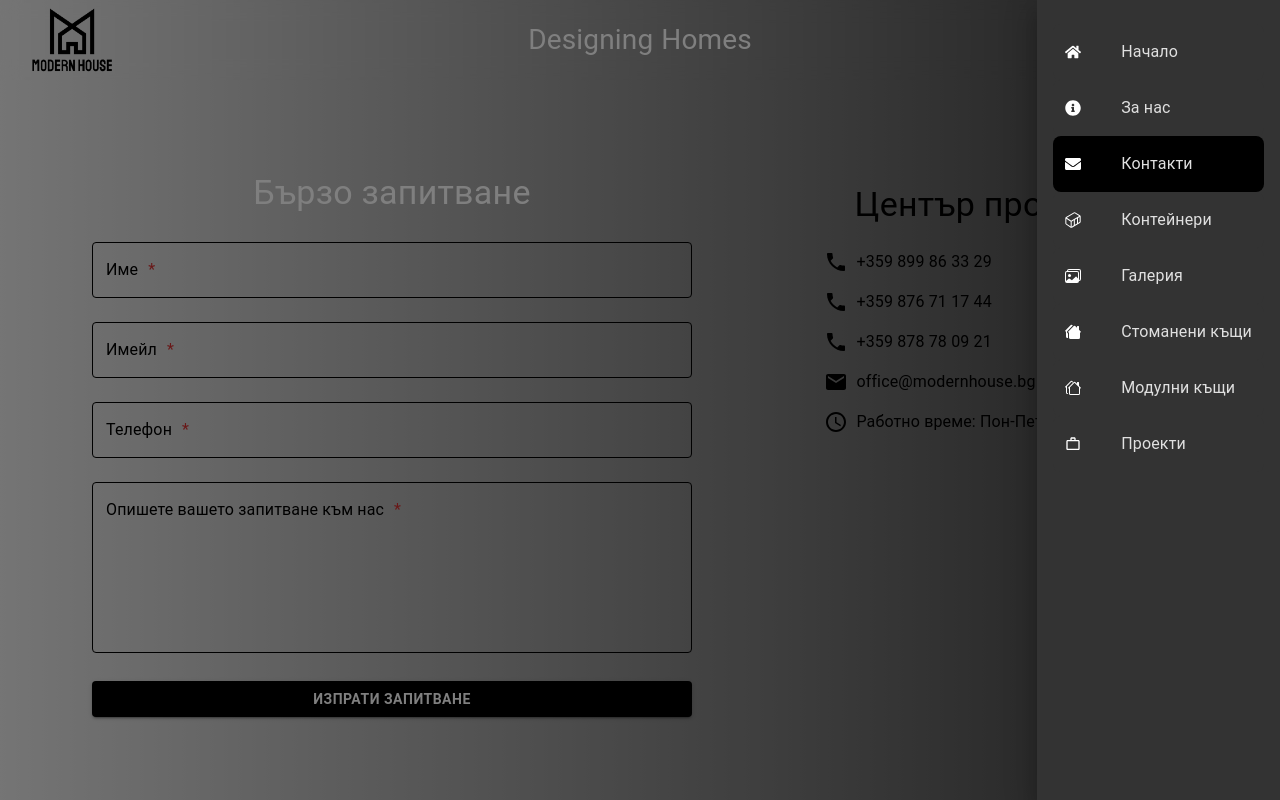
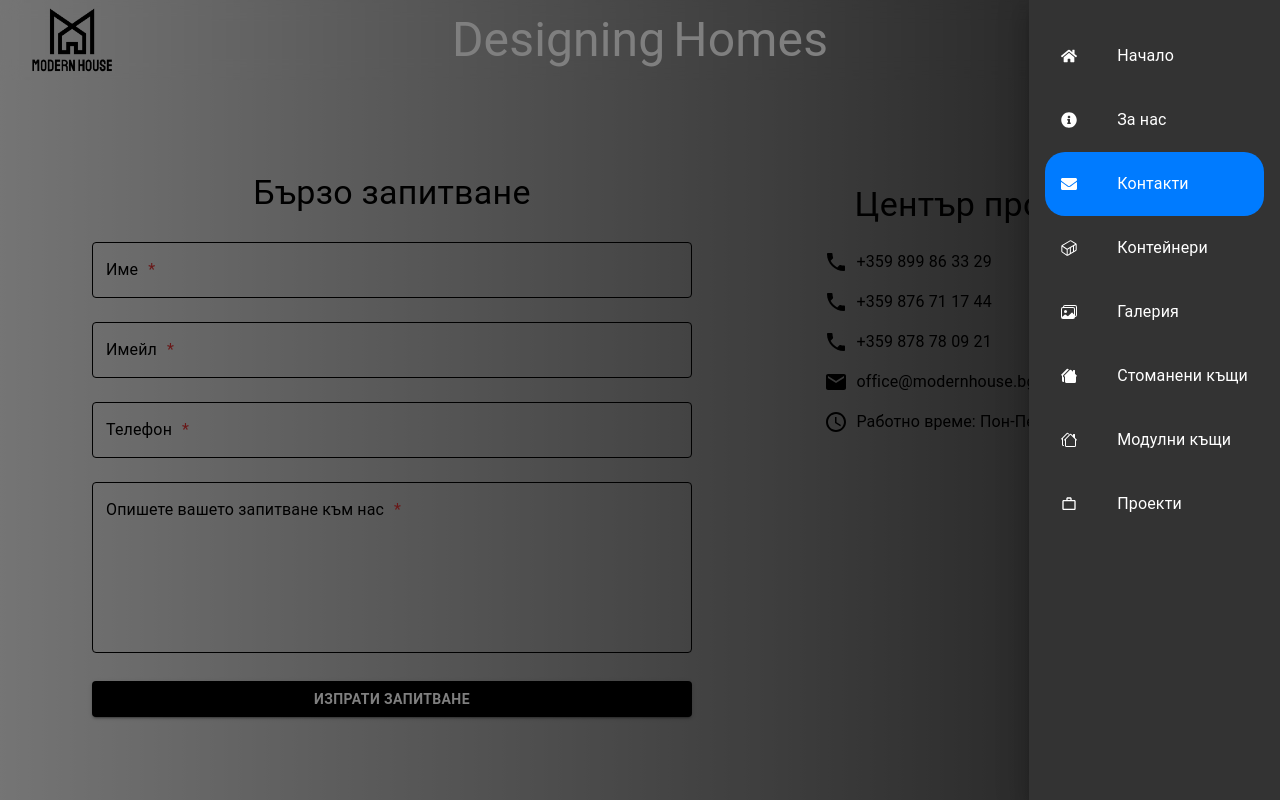
Before and after one commit to A-Trendafilov/Modernhouse, a React (Vite) app: page /Modernhouse/contact in a window 1280 px wide. Both pictures are taken after a click on the element 1234 px from the left and 40 px from the top of the page. Shown: the top 800 px of the page. Built offline with nearby package versions, Linux system fonts and the light colour scheme.

Commit message:
Fix and improve styling

```diff
--- a/src/components/ContactInfo/ContactInfoStyle.js
+++ b/src/components/ContactInfo/ContactInfoStyle.js
@@ -22,10 +22,10 @@ export const getStyles = (theme) => ({
       fontSize: { xs: "0.875rem", sm: "1rem" },
       color: theme.palette.text.primary,
     },
-    iconColor: theme.palette.accent.red,
-    linkColor: theme.palette.text.primary,
+    iconColor: theme.palette.primary.main, // Use primary color for icons
+    linkColor: theme.palette.primary.main, // Use accent color for links
     motionProps: {
-      whileHover: { scale: 1.05, color: theme.palette.accent.red },
+      whileHover: { scale: 1.05, color: theme.palette.action.light }, // Use theme action color on hover
       transition: { duration: 0.3 },
     },
   },
--- a/src/components/Footer/Footer.jsx
+++ b/src/components/Footer/Footer.jsx
@@ -32,8 +32,6 @@ const Footer = () => {
         }}
       >
         <Box sx={styles.infoContainer}>
-          {" "}
-          {/* Updated this Box with the new style */}
           <Typography variant="h6" sx={styles.title}>
             Свържете се с нас
           </Typography>
@@ -44,16 +42,18 @@ const Footer = () => {
             linkColor={styles.infoList.linkColor}
             motionProps={styles.infoList.motionProps}
           />
+
           <Typography variant="h6" sx={styles.title}>
             Нашите локации
           </Typography>
           <InfoList
-            items={locations} // Ensure locations is passed here
+            items={locations}
             textStyle={styles.infoList.textStyle}
             iconColor={styles.infoList.iconColor}
             linkColor={styles.infoList.linkColor}
             motionProps={styles.infoList.motionProps}
           />
+
           <Typography variant="h6" sx={styles.title}>
             Последвайте ни
           </Typography>
--- a/src/components/Footer/FooterStyle.js
+++ b/src/components/Footer/FooterStyle.js
@@ -28,7 +28,7 @@ export const getStyles = (theme) => ({
         iconColor: theme.palette.text.primary,
         linkColor: theme.palette.text.primary,
         motionProps: {
-            whileHover: { scale: 1.05, color: theme.palette.action.main },
+            whileHover: { scale: 1.05, color: theme.palette.action.hover },
             transition: { duration: 0.3 },
         },
     },
--- a/src/components/Form/ContactForm.jsx
+++ b/src/components/Form/ContactForm.jsx
@@ -2,9 +2,9 @@ import React from "react";
 import { useForm } from "react-hook-form";
 import { yupResolver } from "@hookform/resolvers/yup";
 import * as Yup from "yup";
-import { Box, Typography, Button, useTheme } from "@mui/material"; // Import useTheme
-import FormField from "./FormField"; // Import the FormField component
-import SnackbarAlert from "./SnackbarAlert"; // Import the SnackbarAlert component
+import { Box, Typography, Button, useTheme, CircularProgress } from "@mui/material"; // Import CircularProgress for loading state
+import FormField from "./FormField";
+import SnackbarAlert from "./SnackbarAlert";
 
 // Define validation schema
 const validationSchema = Yup.object().shape({
@@ -24,11 +24,11 @@ const validationSchema = Yup.object().shape({
 });
 
 const ContactForm = () => {
-  const theme = useTheme(); // Access the theme
+  const theme = useTheme();
   const {
     register,
     handleSubmit,
-    formState: { errors },
+    formState: { errors, isSubmitting }, // Add isSubmitting to track submission state
     reset,
   } = useForm({
     resolver: yupResolver(validationSchema),
@@ -53,7 +53,7 @@ const ContactForm = () => {
         setSnackbarSeverity("success");
         reset();
       } else {
-        throw new Error("Неуспешно изпращане на съобщението."); // Throw error if response not OK
+        throw new Error("Неуспешно изпращане на съобщението.");
       }
     } catch (error) {
       setSnackbarMessage(
@@ -73,7 +73,7 @@ const ContactForm = () => {
     <Box
       sx={{
         padding: theme.spacing(2.5),
-        backgroundColor: "transparent", // Set background to transparent
+        backgroundColor: "transparent",
       }}
     >
       <Typography variant="h4" gutterBottom textAlign="center">
@@ -122,8 +122,9 @@ const ContactForm = () => {
           type="submit"
           fullWidth
           sx={{ marginTop: theme.spacing(2.5) }}
+          disabled={isSubmitting} // Disable button while submitting
         >
-          Изпрати запитване
+          {isSubmitting ? <CircularProgress size={24} color="inherit" /> : "Изпрати запитване"}
         </Button>
 
         <Box sx={{ mt: 10, maxWidth: "600px" }}>
--- a/src/components/Gallery/FilterButtons.jsx
+++ b/src/components/Gallery/FilterButtons.jsx
@@ -14,13 +14,13 @@ const FilterButtons = ({
   const buttonStyles = (isSelected) => ({
     mx: 1,
     minWidth: 180,
-    backgroundColor: isSelected ? theme.palette.accent.dark : "transparent",
+    backgroundColor: isSelected ? theme.palette.primary.main : "transparent",
     color: isSelected
       ? theme.palette.text.secondary
       : theme.palette.text.primary,
     "&:hover": {
       backgroundColor: isSelected
-        ? theme.palette.highlight.main
+        ? theme.palette.primary.main
         : theme.palette.action.light,
     },
   });
--- a/src/components/Gallery/ImgGallery.jsx
+++ b/src/components/Gallery/ImgGallery.jsx
@@ -56,12 +56,7 @@ const ImgGallery = () => {
         width: "100%",
       }}
     >
-      <Typography
-        variant="h4"
-        align="center"
-        gutterBottom
-        color={theme.palette.accent.red}
-      >
+      <Typography variant="h4" align="center" gutterBottom>
         Галерия
       </Typography>
 
--- a/src/components/Header/DrawerMenu.jsx
+++ b/src/components/Header/DrawerMenu.jsx
@@ -13,7 +13,7 @@ const DrawerMenu = ({ handleDrawerToggle }) => {
         textAlign: "center",
         height: "100%", // Ensures full height of drawer
         padding: 2, // Adds padding
-        bgcolor: theme.palette.primary.dark,
+        bgcolor: theme.palette.background.main,
       }}
     >
       <NavItems handleDrawerToggle={handleDrawerToggle} />
--- a/src/components/Header/NavItems.jsx
+++ b/src/components/Header/NavItems.jsx
@@ -23,24 +23,29 @@ const NavItems = ({ handleDrawerToggle }) => {
           onClick={handleDrawerToggle}
           sx={{
             textDecoration: "none",
-            bgcolor: theme.palette.primary.dark, // Set transparent background
+            bgcolor: theme.palette.background.default, // Set transparent background
             "&:hover": {
               backgroundColor: theme.palette.action.hover, // Use theme action hover color
               boxShadow: `0px 4px 8px rgba(0, 0, 0, 0.2)`, // Add shadow on hover
             },
             "&.active": {
-              backgroundColor: theme.palette.primary.main, // Active tab styling from theme
+              backgroundColor: theme.palette.action.hover, // Active tab styling from theme
               fontWeight: "bold", // Optional: make active link bold
             },
-            padding: theme.spacing(1.5), // Add some padding
-            borderRadius: 2, // Optional: rounded corners
+            padding: theme.spacing(2), // Add some padding
+            borderRadius: 5, // Optional: rounded corners
             transition: "background-color 0.3s ease, box-shadow 0.3s ease", // Smooth transition
           }}
         >
           <ListItemIcon sx={{ color: theme.palette.text.secondary }}>
             {item.icon}
           </ListItemIcon>
-          <ListItemText primary={item.text} sx={{ color: "inherit" }} />
+          <ListItemText
+            primaryTypographyProps={{
+              color: theme.palette.text.secondary,
+            }}
+            primary={item.text}
+          />
         </ListItem>
       ))}
     </List>
--- a/src/components/HeroSection/HeroContent.jsx
+++ b/src/components/HeroSection/HeroContent.jsx
@@ -5,16 +5,17 @@ import { Box, Typography, Button, useTheme } from "@mui/material";
 const HeroContent = ({ title, description }) => {
   const theme = useTheme();
 
-  // Define styles for the HeroContent
   const styles = {
     container: {
       position: "absolute",
       top: "50%",
       left: "50%",
-      transform: "translate(-50%, -50%)", // Center the text box
+      transform: "translate(-50%, -50%)",
       textAlign: "center",
       color: theme.palette.common.white,
-      backgroundColor: `${theme.palette.grey[900]}99`, // Semi-transparent background
+      backgroundColor: `${theme.palette.grey[900]}${
+        theme.palette.action.selectedOpacity * 100
+      }`, // Semi-transparent background
       padding: {
         xs: theme.spacing(2),
         sm: theme.spacing(3),
@@ -25,39 +26,34 @@ const HeroContent = ({ title, description }) => {
       boxSizing: "border-box",
     },
     title: {
-      variant: "h3",
-      gutterBottom: true,
-      sx: {
-        fontSize: { xs: "1.5rem", sm: "2rem", md: "3rem" },
-      },
+      fontSize: { xs: "1.5rem", sm: "2rem", md: "3rem" },
     },
     description: {
-      variant: "h5",
-      gutterBottom: true,
-      sx: {
-        fontSize: { xs: "1rem", sm: "1.25rem", md: "1.5rem" },
-      },
+      fontSize: { xs: "1rem", sm: "1.25rem", md: "1.5rem" },
     },
     button: {
-      variant: "contained",
-      color: "primary",
-      // Change here: Use aria-label instead of ariaLabel
-      "aria-label": `Learn more about ${title}`,
-      sx: {
-        marginTop: theme.spacing(2),
-        backgroundColor: theme.palette.accent.red,
-        "&:hover": {
-          backgroundColor: theme.palette.accent.dark,
-        },
+      marginTop: theme.spacing(2),
+      "&:hover": {
+        backgroundColor: theme.palette.primary.main,
       },
     },
   };
 
   return (
     <Box sx={styles.container}>
-      <Typography {...styles.title}>{title}</Typography>
-      <Typography {...styles.description}>{description}</Typography>
-      <Button {...styles.button}>Learn More</Button>
+      <Typography variant="h3" gutterBottom sx={styles.title}>
+        {title}
+      </Typography>
+      <Typography variant="h5" gutterBottom sx={styles.description}>
+        {description}
+      </Typography>
+      <Button
+        variant="contained"
+        aria-label={`Learn more about ${title}`}
+        sx={styles.button}
+      >
+        Learn More
+      </Button>
     </Box>
   );
 };
--- a/src/components/common/InfoList.jsx
+++ b/src/components/common/InfoList.jsx
@@ -25,7 +25,7 @@ const InfoList = ({
     },
     link: {
       textDecoration: "none",
-      color: linkColor || theme.palette.accent.main,
+      color: linkColor || theme.palette.primary.main,
     },
   };
 
--- a/src/components/common/SocialIcons.jsx
+++ b/src/components/common/SocialIcons.jsx
@@ -26,8 +26,8 @@ const SocialIcons = ({ socialLinks }) => {
           }}
           whileHover={{
             scale: 1.2,
-            color: theme.palette.accent.main,
-            backgroundColor: theme.palette.highlight.main,
+            color: theme.palette.action.hover,
+            backgroundColor: theme.palette.background.default,
           }}
         >
           <Icon sx={{ fontSize: 40, color: theme.palette.text.primary }} />
--- a/src/styles/theme.js
+++ b/src/styles/theme.js
@@ -1,95 +1,60 @@
 import { createTheme } from '@mui/material/styles';
-import { light } from '@mui/material/styles/createPalette';
 
 const theme = createTheme({
     palette: {
+        mode: 'light', // Set the theme mode to light
+        background: {
+            default: 'transparent', // Set default background to transparent for gradient
+            main: '#333333',
+        },
         primary: {
-            main: '#000000',// Main shade of primary
-            dark: '#333333'
+            main: '#000000', // Black primary color
         },
         secondary: {
-            main: '#FFFFFF',  // Main shade of secondary
-        },
-        accent: {
-            main: '#007BFF',
-            dark: '#000000',
-            light: "#FFFFFF"
-        },
-        highlight: {
-            main: '#66B3FF',
-            light: '#FFFFFF', // Lighter Blue for highlights
-            red: "#000000"
-        },
-        divider: '#000000', // Black for dividers
-        text: {
-            primary: '#000000', // Black primary text
-            secondary: '#FFFFFF', // White secondary text
-            active: '#d8e2dc'
+            main: '#FFFFFF', // White secondary color
         },
         action: {
-            hover: '#0056b3',
-            light: '#FFFFFF',// Darker blue for hover effects
-            active: '#004494', // Even darker blue for active state
+            hover: '#007BFF', // Blue hover effect
+            light: '#FFFFFF'
         },
+        text: {
+            primary: '#000000', // Black for primary text
+            secondary: '#FFFFFF', // White for secondary text
+        },
+        divider: '#000000', // Black divider
     },
     typography: {
-        fontFamily: '"Roboto", "Helvetica", "Arial", sans-serif',
+        fontFamily: '"Roboto", "Helvetica", "Arial", sans-serif', // Consistent font family
         h1: {
             fontSize: '2.5rem',
             fontWeight: 700,
-            color: '#e5e5e5', // Blue for h1 headings
-            transition: 'color 0.3s ease', // Smooth transition for hover
-            '&:hover': {
-                color: '#DC2F02', // Lighten on hover
-            },
+            color: '#000000', // Black for headings
         },
         h2: {
             fontSize: '2rem',
             fontWeight: 700,
-            color: '#FFFFFF', // Soft White for h2 headings
-            transition: 'color 0.3s ease', // Smooth transition for hover
-            '&:hover': {
-                color: '#66B3FF', // Lighten on hover
-            },
-        },
-        h3: {
-            fontSize: '1.75rem',
-            fontWeight: 600,
-            color: '#e5e5e5', // Blue for h3 headings
-            transition: 'color 0.3s ease', // Smooth transition for hover
-            '&:hover': {
-                color: '#DC2F02', // Lighten on hover
-            },
+            color: '#000000', // Black for headings
         },
         body1: {
             fontSize: '1rem',
-            color: '#E0E0E0', // Light Gray for body text
-            transition: 'color 0.3s ease', // Smooth transition for hover
-            '&:hover': {
-                color: '#FFFFFF', // Change to white on hover
-            },
+            color: '#000000', // Dark gray for body text
         },
         body2: {
             fontSize: '0.875rem',
-            transition: 'color 0.3s ease', // Smooth transition for hover
-            '&:hover': {
-                color: '#003366', // Change to white on hover
-            },
+            color: '#000000', // Dark gray for body text
         },
         button: {
             fontWeight: 600,
             textTransform: 'uppercase',
-            letterSpacing: '0.5px',
-            color: '#333333', // Default button text
-            transition: 'background-color 0.3s ease, transform 0.3s ease', // Smooth button transitions
+            color: '#000000', // Black for button text
             '&:hover': {
-                backgroundColor: '#d00000', // Darker blue on hover
-                transform: 'scale(1.05)', // Slightly scale on hover
+                backgroundColor: '#007BFF', // Blue background on hover
+                color: '#FFFFFF', // White text on hover
             },
         },
     },
     shape: {
-        borderRadius: 4, // Slightly larger border radius for a modern look
+        borderRadius: 4, // Border radius for a modern look
     },
 });
 
```
